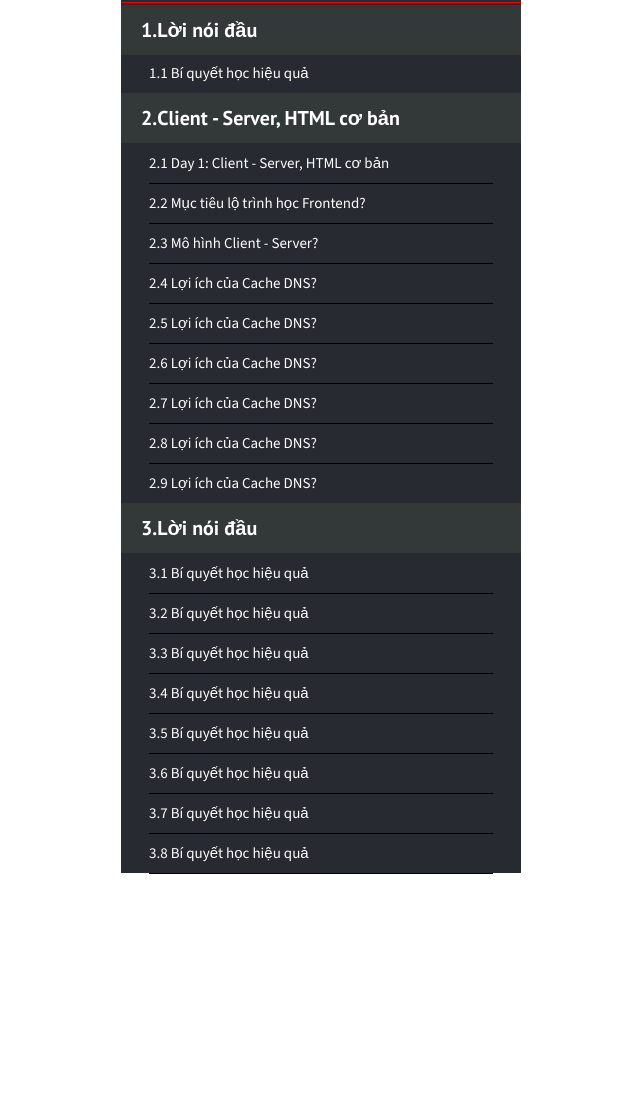
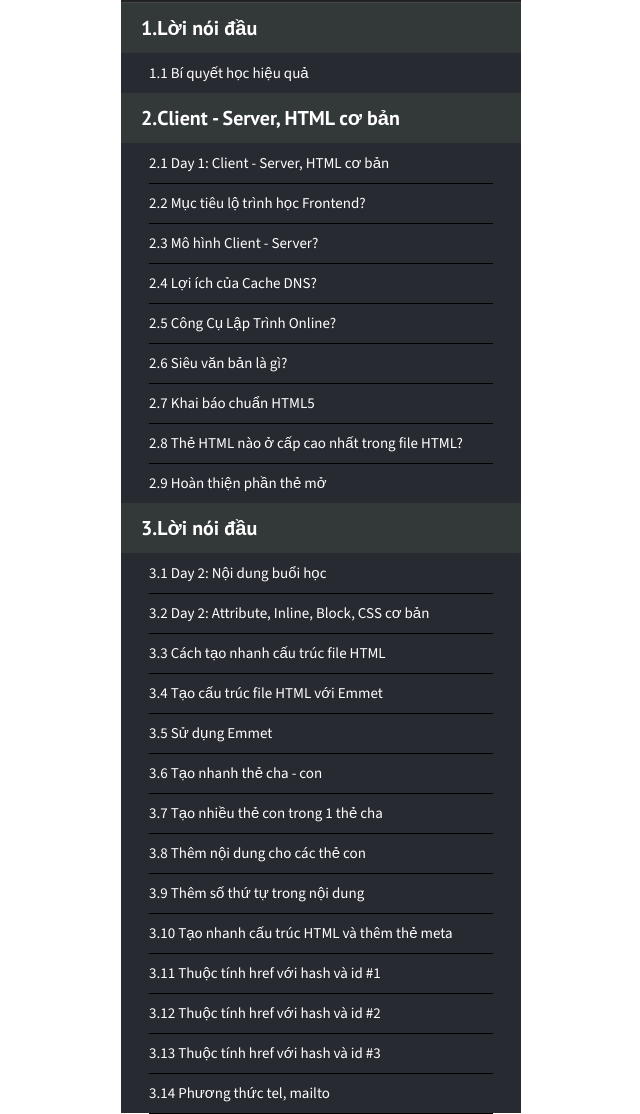
Before and after one commit to vunqf8/f8-zoom-day-8, a plain HTML site: page outline-course.html in a window 1280 px wide. Shown: the part 144-1258 px from the top of the page, without its empty margins (319-959 px from the left). Before the commit the page ends 1018 px from the top, so only its background shows below. Drawn offline with nearby package versions, Linux system fonts and the light colour scheme.

Commit message:
Exercise 2: Xây dựng danh sách chương và bài học

```diff
--- a/css/style.css
+++ b/css/style.css
@@ -828,11 +828,10 @@ h1.heading {
   position: sticky;
   top: 0;
   z-index: 1000;
-
+  background-color: #222;
   text-align: center;
   padding-bottom: 20px;
-  /* border-bottom: 1px solid #474646; */
-  border-bottom: 1px solid red;
+  border-bottom: 1px solid #474646;
 }
 
 .outline-wrapper .heading-list h1 {
@@ -919,7 +918,7 @@ ol li::after {
   display: flex;
   z-index: 1;
   position: sticky;
-  top: 148px;
+  top: 146px;
   padding: 12px 0 12px 20px;
   font-size: 2rem;
   font-weight: 600;
@@ -927,9 +926,9 @@ ol li::after {
   background: #333838;
 }
 
-/* .outline-item:last-child {
-  height: 350px;
-} */
+.outline-item:last-child {
+  min-height: 350px;
+}
 
 /* End  */
 
--- a/outline-course.html
+++ b/outline-course.html
@@ -60,24 +60,30 @@
             <li>Mục tiêu lộ trình học Frontend?</li>
             <li>Mô hình Client - Server?</li>
             <li>Lợi ích của Cache DNS?</li>
-            <li>Lợi ích của Cache DNS?</li>
-            <li>Lợi ích của Cache DNS?</li>
-            <li>Lợi ích của Cache DNS?</li>
-            <li>Lợi ích của Cache DNS?</li>
-            <li>Lợi ích của Cache DNS?</li>
+            <li>Công Cụ Lập Trình Online?</li>
+            <li>Siêu văn bản là gì?</li>
+            <li>Khai báo chuẩn HTML5</li>
+            <li>Thẻ HTML nào ở cấp cao nhất trong file HTML?</li>
+            <li>Hoàn thiện phần thẻ mở</li>
           </ol>
         </div>
         <div class="outline-item">
           <h2>Lời nói đầu</h2>
           <ol>
-            <li>Bí quyết học hiệu quả</li>
-            <li>Bí quyết học hiệu quả</li>
-            <li>Bí quyết học hiệu quả</li>
-            <li>Bí quyết học hiệu quả</li>
-            <li>Bí quyết học hiệu quả</li>
-            <li>Bí quyết học hiệu quả</li>
-            <li>Bí quyết học hiệu quả</li>
-            <li>Bí quyết học hiệu quả</li>
+            <li>Day 2: Nội dung buổi học</li>
+            <li>Day 2: Attribute, Inline, Block, CSS cơ bản</li>
+            <li>Cách tạo nhanh cấu trúc file HTML</li>
+            <li>Tạo cấu trúc file HTML với Emmet</li>
+            <li>Sử dụng Emmet</li>
+            <li>Tạo nhanh thẻ cha - con</li>
+            <li>Tạo nhiều thẻ con trong 1 thẻ cha</li>
+            <li>Thêm nội dung cho các thẻ con</li>
+            <li>Thêm số thứ tự trong nội dung</li>
+            <li>Tạo nhanh cấu trúc HTML và thêm thẻ meta</li>
+            <li>Thuộc tính href với hash và id #1</li>
+            <li>Thuộc tính href với hash và id #2</li>
+            <li>Thuộc tính href với hash và id #3</li>
+            <li>Phương thức tel, mailto</li>
           </ol>
         </div>
       </div>
```
Also changed, not shown: index.html (+8 -1 lines), img/img-flashcards.png (added).
